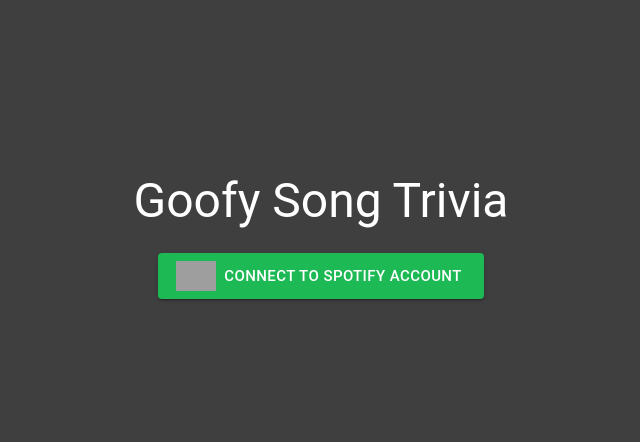
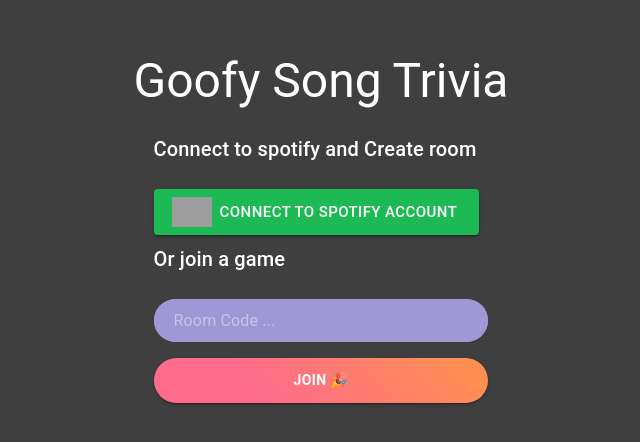
Before and after one commit to jojjoeeeeeee/goofySongtriviaFrontend, a React (Create React App) app: page / in a window 1280 px wide. Shown: the part 164-606 px from the top of the page, without its empty margins (319-959 px from the left). Built offline with nearby package versions, Linux system fonts and the light colour scheme; no server answers; grey boxes are pictures that could not be loaded.

Commit message:
game room logic added

```diff
--- a/package.json
+++ b/package.json
@@ -21,7 +21,7 @@
     "web-vitals": "^2.1.4"
   },
   "scripts": {
-    "start": "react-scripts start",
+    "start": "set HTTPS=true&& set PORT=443&& react-scripts start",
     "build": "react-scripts build",
     "test": "react-scripts test",
     "eject": "react-scripts eject"
--- a/src/App.js
+++ b/src/App.js
@@ -24,33 +24,42 @@
 
 const App = () => {
   const [accessToken, setAccessToken] = useState(null);
-  const [session, setSession] = useState(false);
   const [players, setPlayers] = useState([]);
+  const [roomCode, setRoomCode] = useState(null);
 
   useEffect(() => {
     const query = new URLSearchParams(window.location.search);
-    const token = query.get("access_token");
-    if (token) {
-      setAccessToken(token);
-      setSession(true);
-      window.history.replaceState({}, document.title, "/");
+    const roomCodeFromQuery = query.get("r");
+
+    if (roomCodeFromQuery) {
+      setRoomCode(roomCodeFromQuery);
     }
   }, []);
 
   useEffect(() => {
-    sessionSocket.emit("searchSession");
+    if (roomCode) {
+      sessionSocket.emit("searchSession", { roomCode });
+    }
+
     sessionSocket.on("getSession", (data) => {
       const { userList, accessToken } = data;
       if (userList.length === 0) return;
       setPlayers(userList);
-      setSession(true);
       setAccessToken(accessToken);
     });
 
     return () => {
       sessionSocket.off("getSession");
     };
-  }, []);
+  }, [roomCode]);
+
+  const handleOnGetAccessToken = (accessToken) => {
+    setAccessToken(accessToken);
+  }
+
+  const handleOnGetRoomCode = (roomCode) => {
+    setRoomCode(roomCode);
+  }
 
   return (
     <ThemeProvider theme={theme}>
@@ -60,10 +69,8 @@
           <Route
             path="/"
             element={
-              session ? (
-                <Navigate to="/game" />
-              ) : !accessToken ? (
-                <LoginScreen />
+              !(accessToken && roomCode) ? (
+                <LoginScreen cbOnGetAccessToken={handleOnGetAccessToken} cbOnGetRoomCode={handleOnGetRoomCode} />
               ) : (
                 <Navigate to="/game" />
               )
@@ -72,8 +79,8 @@
           <Route
             path="/game"
             element={
-              accessToken ? (
-                <GameRoom accessToken={accessToken} playersList={players} />
+              (accessToken && roomCode) ? (
+                <GameRoom accessToken={accessToken} playersList={players} roomCode={roomCode} />
               ) : (
                 <Navigate to="/" />
               )
--- a/src/Components/ScrollableCardContainer.js
+++ b/src/Components/ScrollableCardContainer.js
@@ -13,7 +13,7 @@
 } from "@mui/material";
 import { sessionSocket } from "../sessionSocket";
 
-const ScrollableCardContainer = ({ cardData }) => {
+const ScrollableCardContainer = ({ cardData, roomCode }) => {
   const [selectedCard, setSelectedCard] = useState("");
   const [playlists, setPlaylists] = useState([]);
   const [isJoined, setIsJoined] = useState(false);
@@ -47,16 +47,16 @@
 
   useEffect(() => {
     if (playlists.length > 0) {
-      sessionSocket.emit("selectPlaylist", { playlistId: playlists[0].id });
+      sessionSocket.emit("selectPlaylist", { roomCode, playlistId: playlists[0].id });
     }
   }, [isJoined]);
 
   const handleRadioChange = (event) => {
-    sessionSocket.emit("selectPlaylist", { playlistId: event.target.value });
+    sessionSocket.emit("selectPlaylist", { roomCode, playlistId: event.target.value });
   };
 
   const handleSelectCard = (id) => {
-    sessionSocket.emit("selectPlaylist", { playlistId: id });
+    sessionSocket.emit("selectPlaylist", { roomCode, playlistId: id });
   };
 
   const fillArrayToMultipleOfThree = (arr, fillValue) => {
--- a/src/Components/Trivia.js
+++ b/src/Components/Trivia.js
@@ -12,6 +12,7 @@
   cbOnLoadAudio,
   cbOnMuteAudio,
   cbOnResetGame,
+  roomCode,
 }) => {
   const isDesktop = useMediaQuery((theme) => theme.breakpoints.up("md"));
   const [questionName, setQuestionName] = useState("");
@@ -37,6 +38,7 @@
   const handleAnswerClick = (answer) => {
     if (!countdownActive && selectedAnswer === "") {
       sessionSocket.emit("submitAnswer", {
+        roomCode,
         answer,
         timeRemain: questionTimeRemain,
       });
@@ -83,7 +85,7 @@
 
   const handlePodiumCountdown = () => {
     //need to move this after song list ended
-    sessionSocket.emit("onGameEndGetSongList");
+    sessionSocket.emit("onGameEndGetSongList", { roomCode });
   };
 
   useEffect(() => {
--- a/src/Screen/LoginScreen.js
+++ b/src/Screen/LoginScreen.js
@@ -1,25 +1,58 @@
 import React, { useEffect, useState } from "react";
 import { sessionSocket } from "../sessionSocket";
-import { Grid, Typography } from "@mui/material";
+import { Grid, Typography, Button, TextField } from "@mui/material";
 import ConnectSpotifyButton from "../Components/ConnectSpotifyButton";
 
-const LoginScreen = () => {
+const LoginScreen = ({ cbOnGetAccessToken, cbOnGetRoomCode }) => {
   const [isStarted, setIsStarted] = useState(false);
+  const [roomCode, setRoomCode] = useState(""); // State to hold the room code
+  const [error, setError] = useState(null); // State for error handling
 
   useEffect(() => {
-    sessionSocket.on("gameInProgress", () => {
-      setIsStarted(true);
+    const query = new URLSearchParams(window.location.search);
+    const token = query.get("access_token");
+
+    if (token) {
+      cbOnGetAccessToken(token);
+      sessionSocket.emit("createRoom", { accessToken: token });
+      window.history.replaceState({}, document.title, "/");
+    }
+  }, []);
+
+  useEffect(() => {
+    sessionSocket.on("roomCreated", (data) => {
+      cbOnGetRoomCode(data.roomCode);
     });
 
-    sessionSocket.on("onGameEnd", () => {
+    sessionSocket.on("gameInProgress", (data) => {
+      setIsStarted(true);
+      window.history.replaceState({}, document.title, `/?r=${data.roomCode}`);
+    });
+
+    sessionSocket.on("onResetGame", () => {
       setIsStarted(false);
+      const query = new URLSearchParams(window.location.search);
+      const roomCodeFromQuery = query.get("r");
+      if (roomCodeFromQuery) {
+        window.history.replaceState({}, document.title, `/?r=${roomCodeFromQuery}`);
+        window.location.reload();
+      }
     });
 
     return () => {
       sessionSocket.off("gameInProgress");
-      sessionSocket.off("onGameEnd");
+      sessionSocket.off("onResetGame");
     };
   }, []);
+
+  // Handler for when "Join Game" is clicked
+  const handleJoinGame = () => {
+    if (roomCode.trim()) {
+      cbOnGetRoomCode(roomCode.trim());
+    } else {
+      setError("Room code cannot be empty");
+    }
+  };
 
   return (
     <Grid
@@ -35,13 +68,79 @@
           Goofy Song Trivia
         </Typography>
       </Grid>
+
       <Grid item xs={3}>
         {isStarted ? (
           <Typography color={"white"} mb={3} variant="h5">
             Game in progress...
           </Typography>
         ) : (
-          <ConnectSpotifyButton />
+          <>
+            <Typography color={"white"} mb={3} variant="h6">
+              Connect to spotify and Create room
+            </Typography>
+            <ConnectSpotifyButton />
+            <Typography color={"white"} mt={1} mb={3} variant="h6">
+              Or join a game
+            </Typography>
+
+            {/* TextField for Room Code */}
+            <TextField
+              placeholder={"Room Code ..."}
+              variant="outlined"
+              fullWidth
+              value={roomCode}
+              onChange={(e) => setRoomCode(e.target.value.toUpperCase())}
+              error={!!error} // Shows error state
+              helperText={error} // Error message
+              autoComplete="off"
+              sx={{
+                mb: 2,
+                input: {
+                  color: "#FFFFFF",
+                },
+                "& .MuiOutlinedInput-root": {
+                  "& fieldset": {
+                    border: 0,
+                  },
+                },
+                "& .MuiInputBase-root": {
+                  borderRadius: "23px",
+                  backgroundColor: "#9F98D6",
+                  "& input": {
+                    height: "33px",
+                    padding: "5px 20px",
+                    borderRadius: "23px",
+                    backgroundColor: "#9F98D6",
+                  },
+                  "&.Mui-focused fieldset": {
+                    border: 0,
+                  },
+                },
+              }} // Adjust styles for contrast
+            />
+
+            {/* Button to Join Game */}
+            <Button
+              variant="contained"
+              onClick={handleJoinGame}
+              fullWidth
+              sx={{
+                mb: 2,
+                background: "linear-gradient(45deg, #FE6B8B 30%, #FF8E53 90%)",
+                color: "white",
+                fontWeight: "bold",
+                borderRadius: "50px",
+                padding: "10px",
+                "&:hover": {
+                  background:
+                    "linear-gradient(45deg, #FF8E53 30%, #FE6B8B 90%)",
+                },
+              }}
+            >
+              Join 🎉
+            </Button>
+          </>
         )}
       </Grid>
     </Grid>
```
Also changed, not shown: src/Components/GameJoin.js (+34 -7 lines), src/Components/PlayerListTree.js (+5 -5 lines), src/Components/ShareButton.js (added, +120 -0 lines), src/Screen/GameRoom.js (+7 -24 lines).
